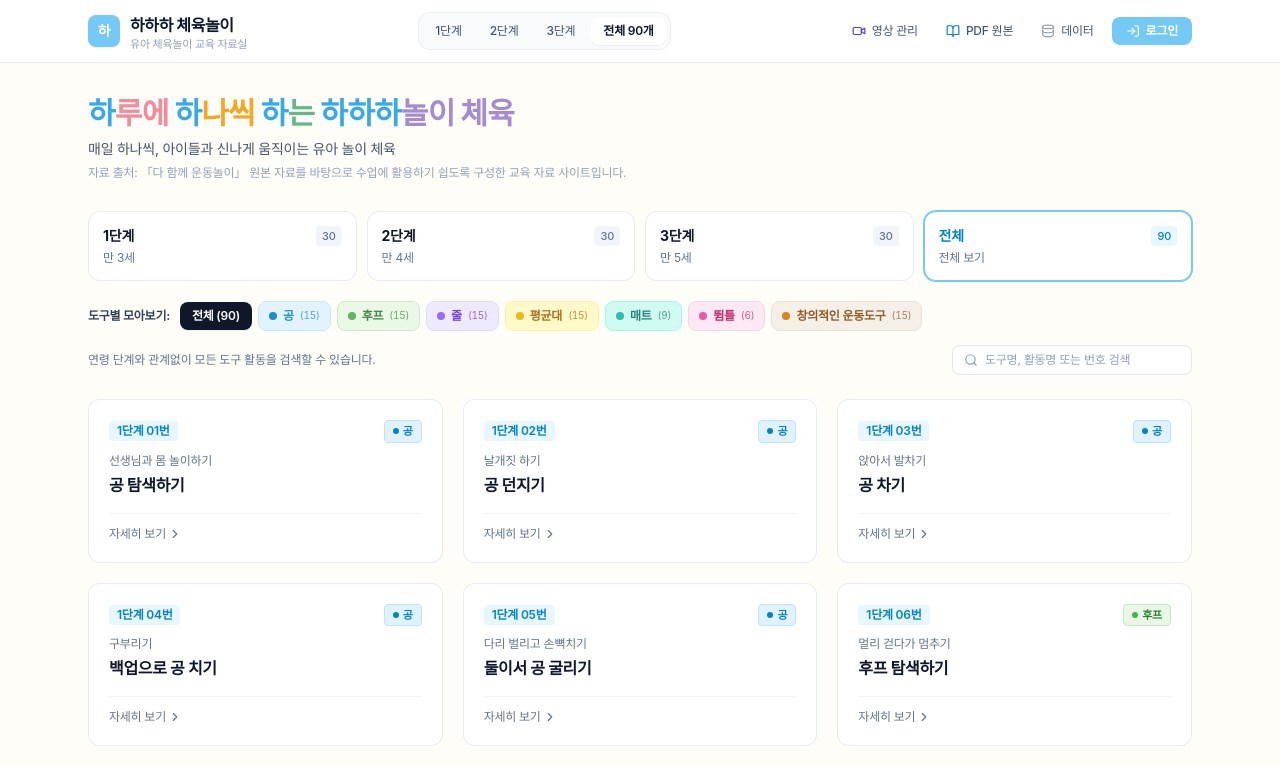
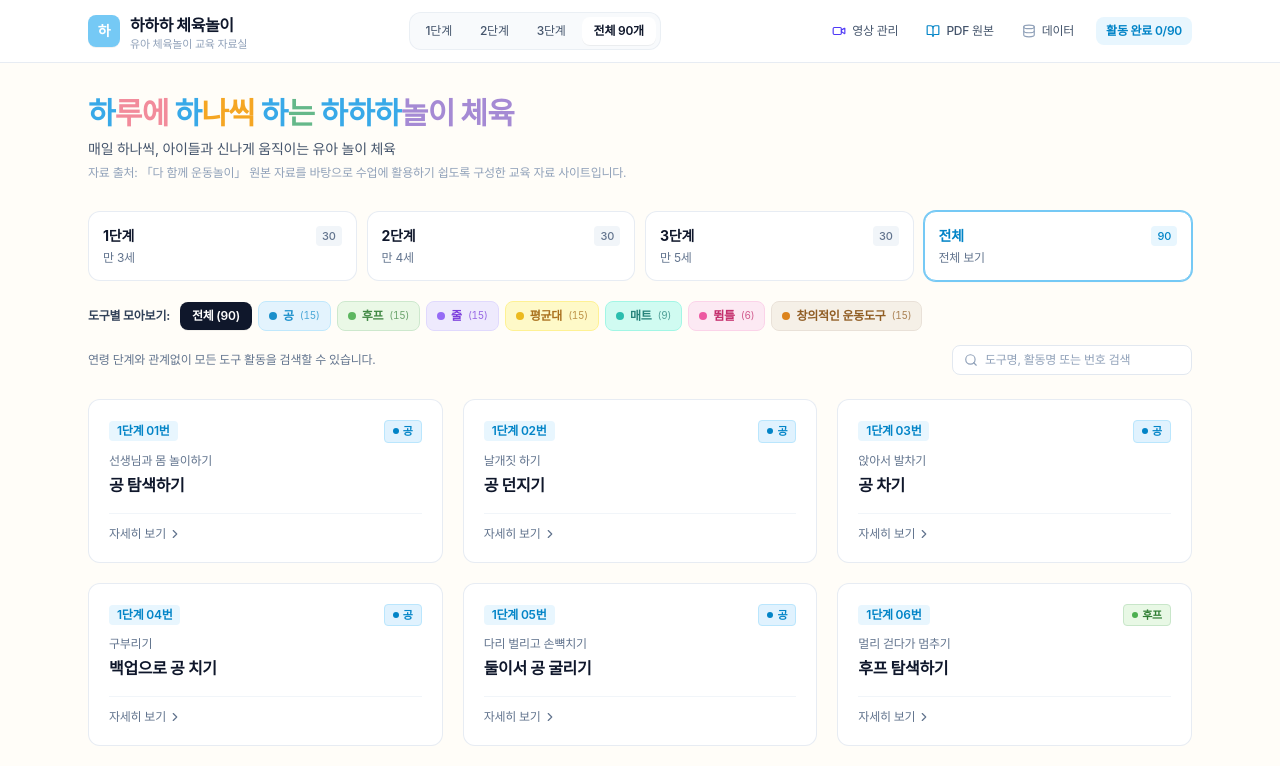
Before and after one commit to hyeri-yu/hahaha, a React (Vite) app: page / in a window 1280 px wide. Shown: the top 766 px of the page. Built offline with nearby package versions, Linux system fonts and the light colour scheme; a web font is replaced by a local one.

Commit message:
Update Header.tsx

```diff
--- a/src/components/Header.tsx
+++ b/src/components/Header.tsx
@@ -1,9 +1,9 @@
+
 import React from 'react';
-import { TeacherUser } from '../types';
-import { User, LogIn, Database, Check, BookOpen, Video } from 'lucide-react';
+import { Database, BookOpen, Video } from 'lucide-react';
 
 interface HeaderProps {
-  currentTeacher: TeacherUser | null;
+  currentTeacher: any;
   onOpenAuth: () => void;
   onOpenJsonManager: () => void;
   onOpenPdfManager: () => void;
@@ -15,8 +15,6 @@ interface HeaderProps {
 }
 
 export const Header: React.FC<HeaderProps> = ({
-  currentTeacher,
-  onOpenAuth,
   onOpenJsonManager,
   onOpenPdfManager,
   onOpenVideoManager,
@@ -28,7 +26,8 @@ export const Header: React.FC<HeaderProps> = ({
   return (
     <header className="sticky top-0 z-30 bg-white/95 backdrop-blur-md border-b border-slate-200/80">
       <div className="max-w-6xl mx-auto px-4 sm:px-6 py-3 flex items-center justify-between gap-4">
-        {/* Left: Clean Brand Logo */}
+
+        {/* 왼쪽: 로고 */}
         <div className="flex items-center gap-3">
           <button
             onClick={() => onSelectStep(0)}
@@ -48,53 +47,26 @@ export const Header: React.FC<HeaderProps> = ({
           </button>
         </div>
 
-        {/* Center: Stage quick navigation */}
+        {/* 가운데: 단계별 바로가기 */}
         <nav className="hidden md:flex items-center gap-1 bg-[#F8FAFC] p-1 rounded-xl border border-slate-200/60">
+          {[1, 2, 3, 0].map((step) => (
             <button
-            onClick={() => onSelectStep(1)}
+              key={step}
+              onClick={() => onSelectStep(step)}
               className={`px-3 py-1.5 text-xs font-medium rounded-lg transition-all cursor-pointer ${
-              currentStep === 1
+                currentStep === step
                   ? 'bg-white text-slate-900 shadow-2xs font-semibold'
                   : 'text-slate-600 hover:text-slate-900'
               }`}
             >
-            1단계
+              {step === 0 ? '전체 90개' : `${step}단계`}
             </button>
-          <button
-            onClick={() => onSelectStep(2)}
-            className={`px-3 py-1.5 text-xs font-medium rounded-lg transition-all cursor-pointer ${
-              currentStep === 2
-                ? 'bg-white text-slate-900 shadow-2xs font-semibold'
-                : 'text-slate-600 hover:text-slate-900'
-            }`}
-          >
-            2단계
-          </button>
-          <button
-            onClick={() => onSelectStep(3)}
-            className={`px-3 py-1.5 text-xs font-medium rounded-lg transition-all cursor-pointer ${
-              currentStep === 3
-                ? 'bg-white text-slate-900 shadow-2xs font-semibold'
-                : 'text-slate-600 hover:text-slate-900'
-            }`}
-          >
-            3단계
-          </button>
-          <button
-            onClick={() => onSelectStep(0)}
-            className={`px-3 py-1.5 text-xs font-medium rounded-lg transition-all cursor-pointer ${
-              currentStep === 0
-                ? 'bg-white text-slate-900 shadow-2xs font-semibold'
-                : 'text-slate-600 hover:text-slate-900'
-            }`}
-          >
-            전체 90개
-          </button>
+          ))}
         </nav>
 
-        {/* Right: Clean Actions */}
-        <div className="flex items-center gap-2">
-          {/* Video Manager */}
+        {/* 오른쪽: 관리 메뉴 및 활동 현황 */}
+        <div className="flex items-center gap-1 sm:gap-2">
+
           <button
             onClick={onOpenVideoManager}
             className="flex items-center gap-1.5 px-2.5 py-1.5 rounded-lg text-xs font-medium text-slate-600 hover:text-slate-900 hover:bg-slate-100 transition-colors cursor-pointer"
@@ -104,7 +76,6 @@ export const Header: React.FC<HeaderProps> = ({
             <span className="hidden sm:inline">영상 관리</span>
           </button>
 
-          {/* PDF Book Manager */}
           <button
             onClick={onOpenPdfManager}
             className="flex items-center gap-1.5 px-2.5 py-1.5 rounded-lg text-xs font-medium text-slate-600 hover:text-slate-900 hover:bg-slate-100 transition-colors cursor-pointer"
@@ -114,7 +85,6 @@ export const Header: React.FC<HeaderProps> = ({
             <span className="hidden sm:inline">PDF 원본</span>
           </button>
 
-          {/* JSON Data Management */}
           <button
             onClick={onOpenJsonManager}
             className="flex items-center gap-1.5 px-2.5 py-1.5 rounded-lg text-xs font-medium text-slate-600 hover:text-slate-900 hover:bg-slate-100 transition-colors cursor-pointer"
@@ -124,29 +94,14 @@ export const Header: React.FC<HeaderProps> = ({
             <span className="hidden sm:inline">데이터</span>
           </button>
 
-          {/* Teacher Auth / Profile */}
-          {currentTeacher ? (
-            <button
-              onClick={onOpenAuth}
-              className="flex items-center gap-2 px-3 py-1.5 rounded-lg border border-slate-200 bg-white hover:border-slate-300 text-xs font-medium text-slate-700 transition-all cursor-pointer"
-            >
-              <div className="w-5 h-5 rounded-full bg-[#E8F6FE] text-[#0284C7] flex items-center justify-center font-bold text-[10px]">
-                {currentTeacher.name.slice(0, 1)}
+          {/* 활동 완료 현황 */}
+          <div className="ml-1 flex items-center gap-1.5 px-2.5 py-1.5 rounded-lg bg-[#E8F6FE] text-[#0284C7]">
+            <span className="text-xs font-semibold whitespace-nowrap">
+              <span className="hidden sm:inline">활동 완료 </span>
+              {completedCount}/{totalActivities}
+            </span>
           </div>
-              <span className="font-semibold text-slate-800">{currentTeacher.name}</span>
-              <span className="text-[11px] text-slate-400 tabular-nums">
-                ({completedCount}/{totalActivities})
-              </span>
-            </button>
-          ) : (
-            <button
-              onClick={onOpenAuth}
-              className="flex items-center gap-1.5 px-3.5 py-1.5 rounded-lg bg-[#75C9F5] hover:bg-[#58BCEF] text-white text-xs font-semibold transition-colors cursor-pointer"
-            >
-              <LogIn className="w-3.5 h-3.5" />
-              <span>로그인</span>
-            </button>
-          )}
+
         </div>
       </div>
     </header>
```
Lines whose indentation alone changed are shown as unchanged.
